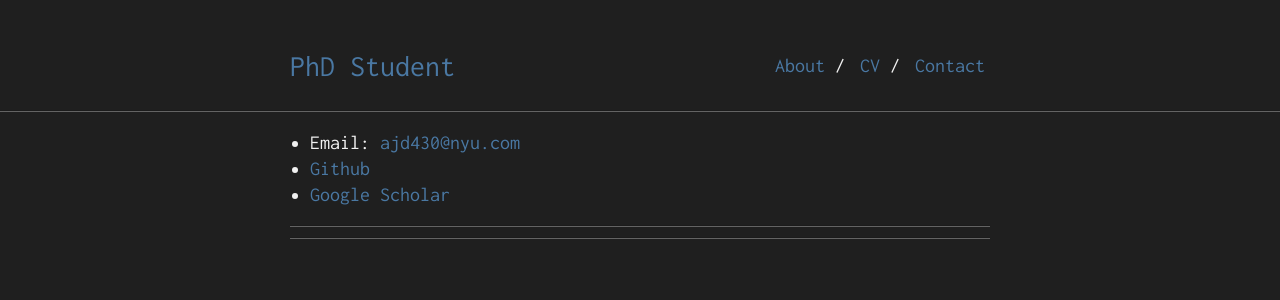
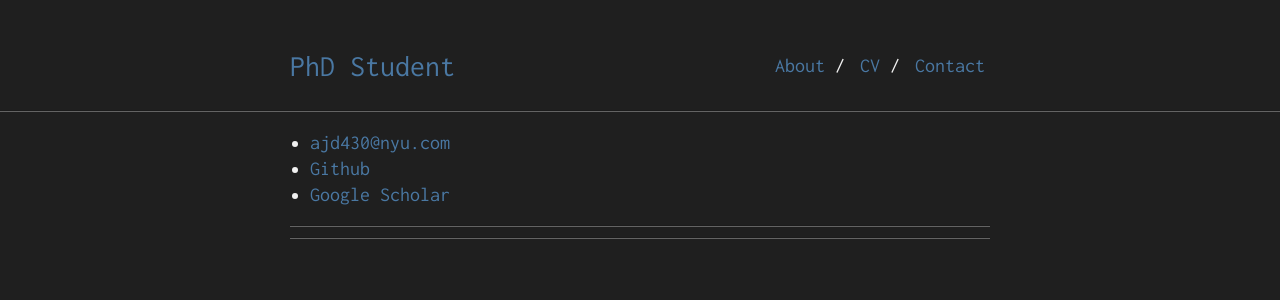
Before and after one commit to antoniod5836/antoniod5836.github.io, a Jekyll site: the page built from contact.md, in a window 1280 px wide. Shown: the top 300 px of the page. Built offline with Jekyll 4.4.1, drawn with Linux system fonts in a browser that asks for light colours.

Commit message:
Update contact.md

```diff
--- a/contact.md
+++ b/contact.md
@@ -3,7 +3,7 @@ layout: default
 is_contact: true
 ---
 
-* Email: [ajd430@nyu.com](mailto:ajd430@nyu.com)
+* [ajd430@nyu.com](mailto:ajd430@nyu.com)
 * [Github](https://github.com/antoniod5836)
 * [Google Scholar](https://scholar.google.com/citations?user=wwlMB0MAAAAJ&hl=en)
 
```
